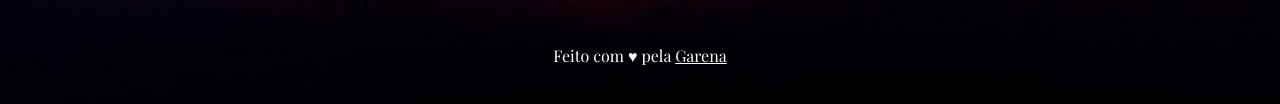
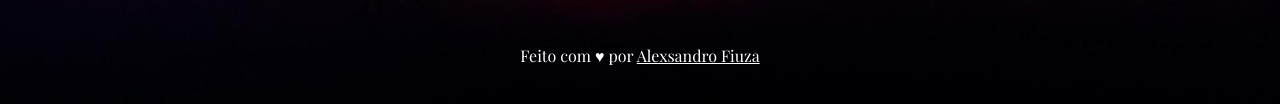
Before and after one commit to Alexsandro-Fiuza/Projeto-Rocketseat, a plain HTML site: page index.html in a window 1280 px wide. Shown: the part 644-748 px from the top of the page. Drawn offline with nearby package versions, Linux system fonts and the light colour scheme.

Commit message:
updating links

```diff
--- a/index.html
+++ b/index.html
@@ -72,8 +72,8 @@
         </a>
       </div>
       <footer>
-        Feito com ♥ pela
-        <a href="https://www.garena.sg" target="_blank">Garena</a>
+        Feito com ♥ por
+        <a href="https://www.instagram.com/fiuza.10/" target="_blank">Alexsandro Fiuza</a>
       </footer>
     </div>
     <script src="./script.js"></script>
```
Also changed, not shown: 1 other file.
